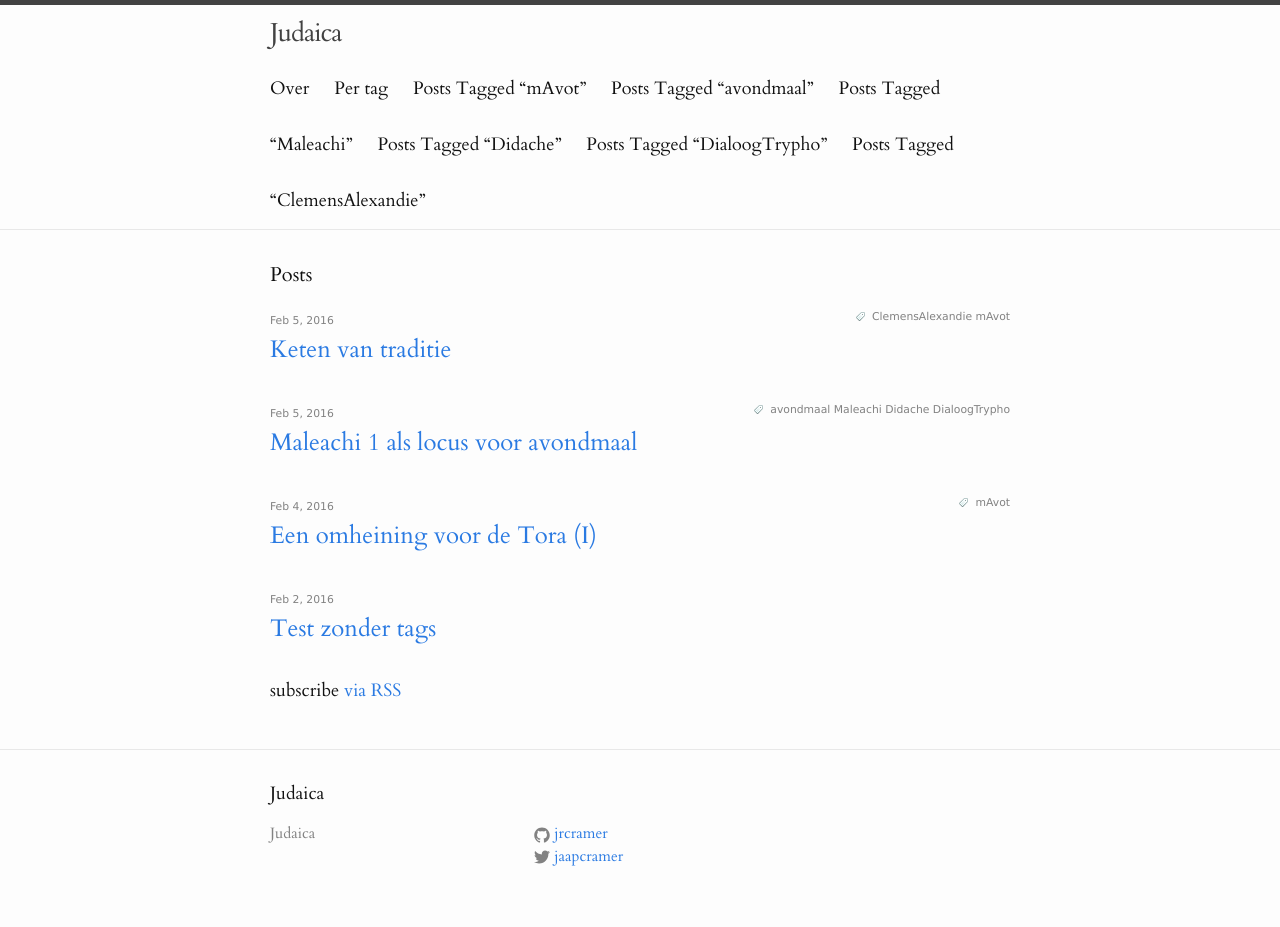
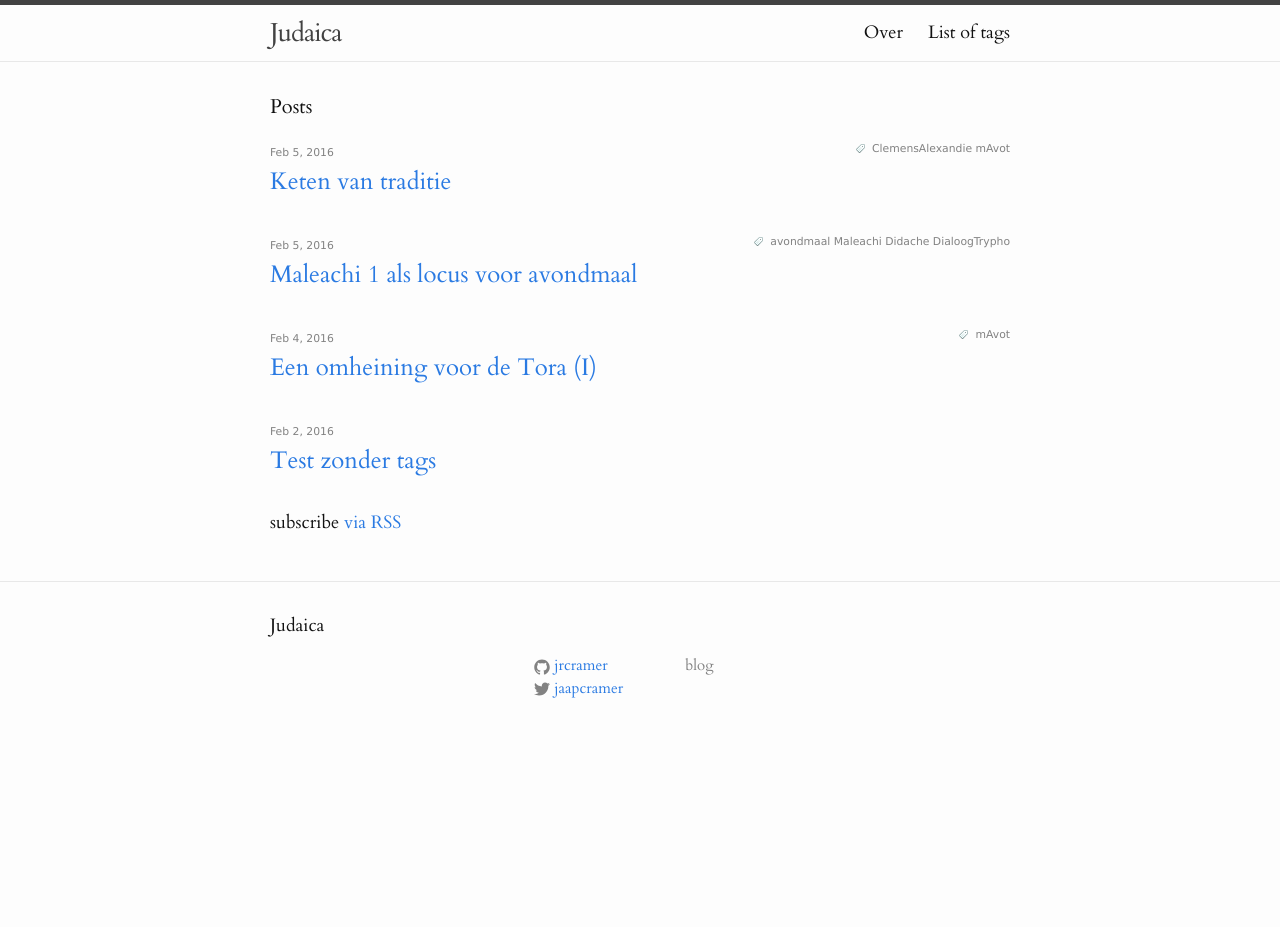
Before and after one commit to jrcramer/judaica, a Jekyll site: the page built from index.html, in a window 1280 px wide. Built offline with Jekyll 4.4.1, drawn with Linux system fonts in a browser that asks for light colours; after the commit the page ends 900 px from its top, so only the background shows below that.

Commit message:
commit with updated tag system

```diff
--- a/_config.yml
+++ b/_config.yml
@@ -1,11 +1,8 @@
 # Site settings
 title: Judaica
 #email: your-email@domain.com
-#description: > # this means to ignore newlines until "baseurl:"
-#  Write an awesome description for your new site here. You can edit this
-#  line in _config.yml. It will appear in your document head meta (for
-#  Google search results) and in your feed.xml site description.
-baseurl: "" # the subpath of your site, e.g. /blog
+description: blog
+baseurl: "/judaica" # the subpath of your site, e.g. /blog
 #url: "http://yourdomain.com" # the base hostname & protocol for your site
 twitter_username: jaapcramer
 github_username:  jrcramer
--- a/_includes/footer.html
+++ b/_includes/footer.html
@@ -6,10 +6,10 @@
 
     <div class="footer-col-wrapper">
       <div class="footer-col footer-col-1">
-        <ul class="contact-list">
+        <!-- <ul class="contact-list">
           <li>{{ site.title }}</li>
           <li><a href="mailto:{{ site.email }}">{{ site.email }}</a></li>
-        </ul>
+        </ul> -->
       </div>
 
       <div class="footer-col footer-col-2">
--- a/_includes/header.html
+++ b/_includes/header.html
@@ -16,7 +16,9 @@
       <div class="trigger">
         {% for page in site.pages %}
           {% if page.title %}
-          <a class="page-link" href="{{ page.url | prepend: site.baseurl }}">{{ page.title }}</a>
+            {% if page.layout != 'tag_page' %}
+            <a class="page-link" href="{{ page.url | prepend: site.baseurl }}">{{ page.title }}</a>
+            {% endif %}
           {% endif %}
         {% endfor %}
       </div>
--- a/_includes/post_tags.html
+++ b/_includes/post_tags.html
@@ -1,6 +1,6 @@
 {% if post.tags != empty %}
 <img src="{{ site.baseurl }}/imgs/tag.png" />
   {% for tag in post.tags %}
-	<a class="post-meta" href="/tag/{{ tag }}">{{ tag }}</a>
+	<a class="post-meta" href="{{ site.baseurl }}/tag/{{ tag }}">{{ tag }}</a>
   {% endfor %}
 {% endif %}
--- a/_layouts/tag_index.html
+++ b/_layouts/tag_index.html
@@ -2,6 +2,7 @@
 layout: default
 ---
 <h1 class="page-heading">{{page.title}}</h1>
+<!-- FROM TAG INDEX -->
 
 <ul class="post-list">
   {% for post in site.posts %}
--- /dev/null
+++ b/_layouts/tag_page.html
@@ -0,0 +1,5 @@
+---
+layout: default
+---
+<!-- TAG_Page -->
+{{ content }}
--- a/_plugins/_tag_gen.rb
+++ b/_plugins/_tag_gen.rb
@@ -8,6 +8,7 @@
       self.process(@name)
       self.read_yaml(File.join(base, '_layouts'), 'tag_index.html')
       self.data['tag'] = tag
+      self.data['layout'] = 'tag_page'
       tag_title_prefix = site.config['tag_title_prefix'] || 'Posts Tagged &ldquo;'
       tag_title_suffix = site.config['tag_title_suffix'] || '&rdquo;'
       self.data['title'] = "#{tag_title_prefix}#{tag}#{tag_title_suffix}"
--- a/tags.md
+++ /dev/null
@@ -1,5 +0,0 @@
----
-layout: tag_index
-title: Per tag
-permalink: /tags/
----
```
Also changed, not shown: _layouts/lists.html (added, +10 -0 lines), tags.html (added, +20 -0 lines), 2 other files. Lines whose indentation alone changed are shown as unchanged.
